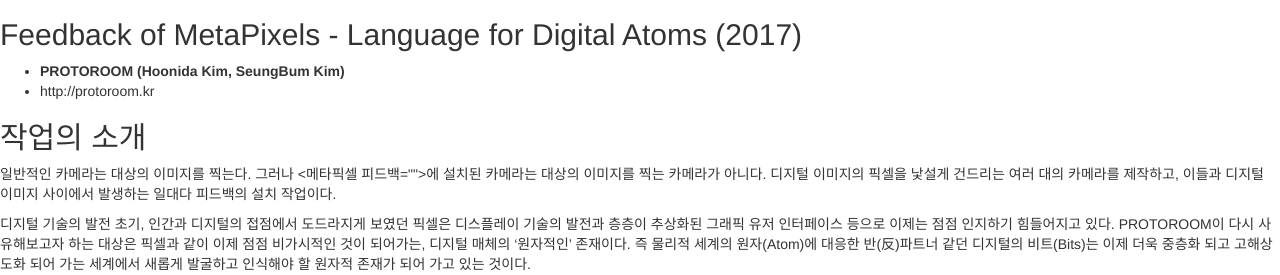
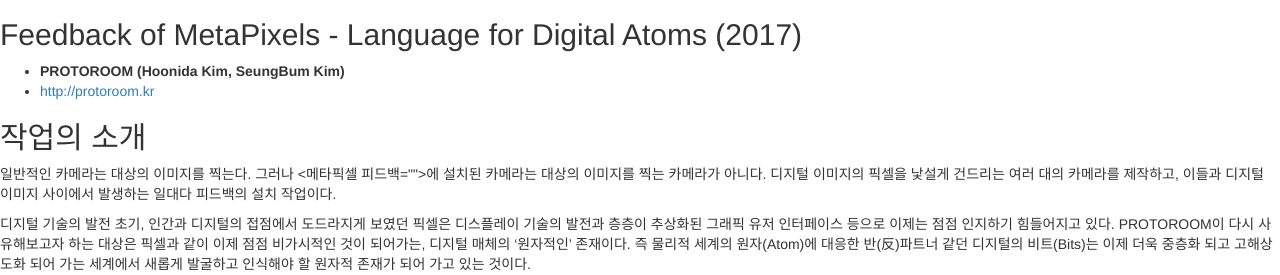
Before and after one commit to PROTOROOM/PROTOROOM, a Jekyll site: the page built from 01signal/01signal.md, in a window 1280 px wide. Shown: the part 424-699 px from the top of the page. Built offline with Jekyll 4.4.1, drawn with Linux system fonts in a browser that asks for light colours; our own code applies the rules of GitHub Pages for plain Markdown files.

```diff
--- a/01signal/01signal.md
+++ b/01signal/01signal.md
@@ -2,7 +2,7 @@
 
 ## Feedback of MetaPixels - Language for Digital Atoms (2017)
  * **PROTOROOM (Hoonida Kim, SeungBum Kim)**
- * http://protoroom.kr
+ * <http://protoroom.kr>
 
 ## 작업의 소개
  일반적인 카메라는 대상의 이미지를 찍는다. 그러나 <메타픽셀 피드백>에 설치된 카메라는 대상의 이미지를 찍는 카메라가 아니다. 디지털 이미지의 픽셀을 낯설게 건드리는 여러 대의 카메라를 제작하고, 이들과 디지털 이미지 사이에서 발생하는 일대다 피드백의 설치 작업이다.
@@ -24,5 +24,5 @@
 ![](./init01.png)
 ![](./init02.png)
 
- * http://www.milliondollarhomepage.com/
- * https://draemm.li/various/place-atlas/
+ * <http://www.milliondollarhomepage.com/>
+ * <https://draemm.li/various/place-atlas/>
```
